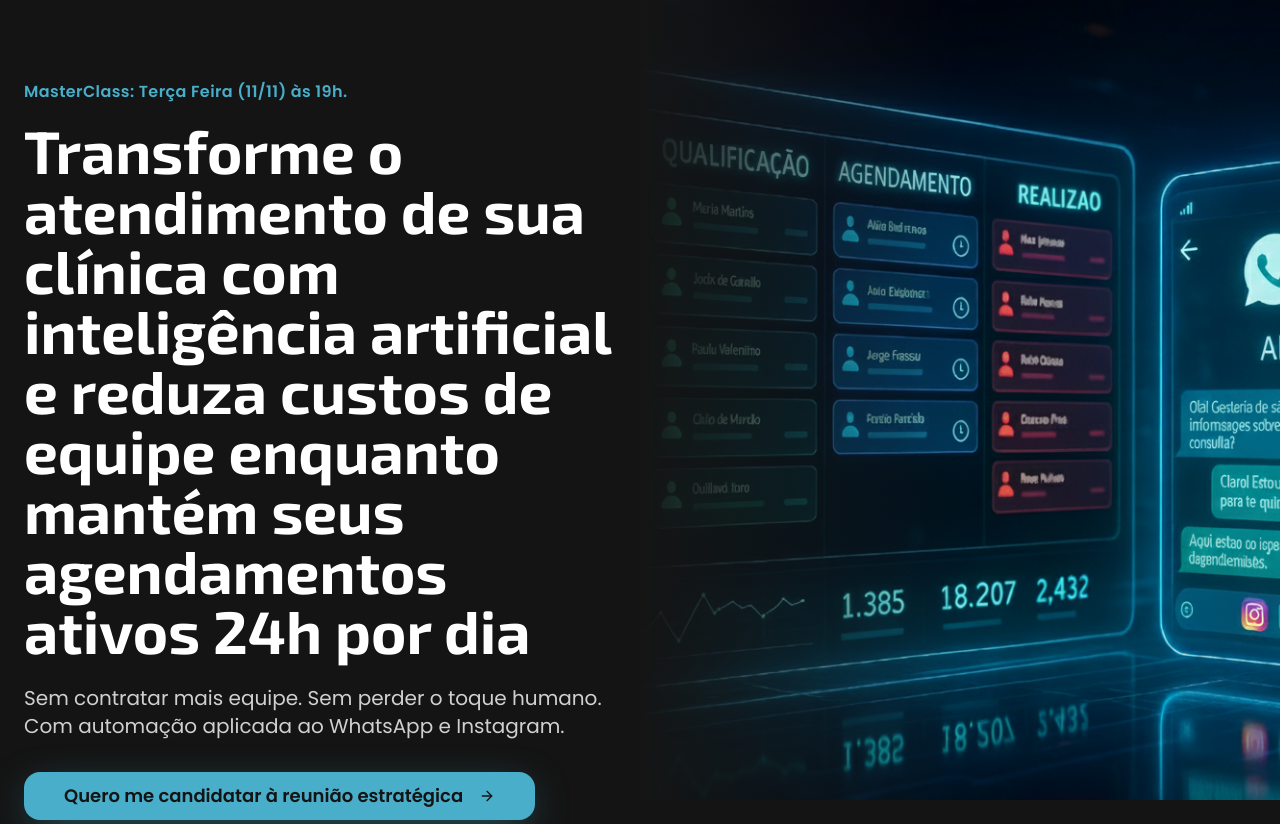
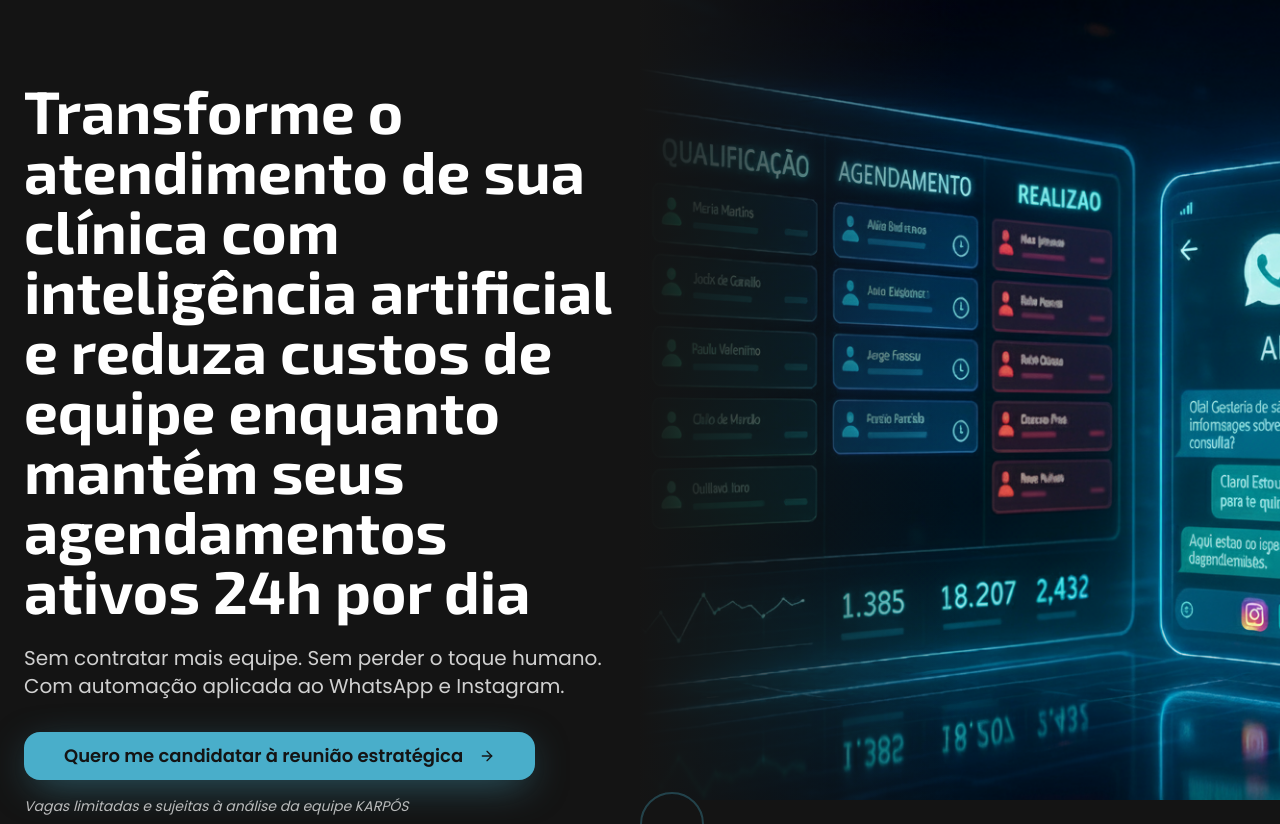
Before and after one commit to juligmartinez-ia/karposagenciaia, a React (Vite) app: page / in a window 1280 px wide. Shown: the top 824 px of the page. Built offline with nearby package versions, Linux system fonts and the light colour scheme; the HTML template or start-up script is replaced by a standard one.

Commit message:
Remove MasterClass text from HeroSection
Remove the "MasterClass: Terça Feira (11/11) às 19h." text from the HeroSection component as it was not explicitly requested by the user.

```diff
--- a/src/components/HeroSection.tsx
+++ b/src/components/HeroSection.tsx
@@ -30,10 +30,6 @@ export const HeroSection = ({ onOpenModal }: HeroSectionProps) => {
         {/* Content Section - Bottom on mobile, Left on desktop */}
         <div className="relative order-2 md:order-1 flex items-center justify-center px-6 py-12 md:py-20">
           <div className="max-w-2xl animate-fade-in-up">
-            <p className="text-sm md:text-base text-azuri-blue mb-4 font-semibold tracking-wide">
-              MasterClass: Terça Feira (11/11) às 19h.
-            </p>
-
             <h1 className="text-3xl md:text-4xl lg:text-5xl xl:text-6xl font-exo font-bold text-pure-white mb-6 leading-tight">
               Transforme o atendimento de sua clínica com inteligência artificial e reduza custos de equipe enquanto mantém seus agendamentos ativos 24h por dia
             </h1>
```
